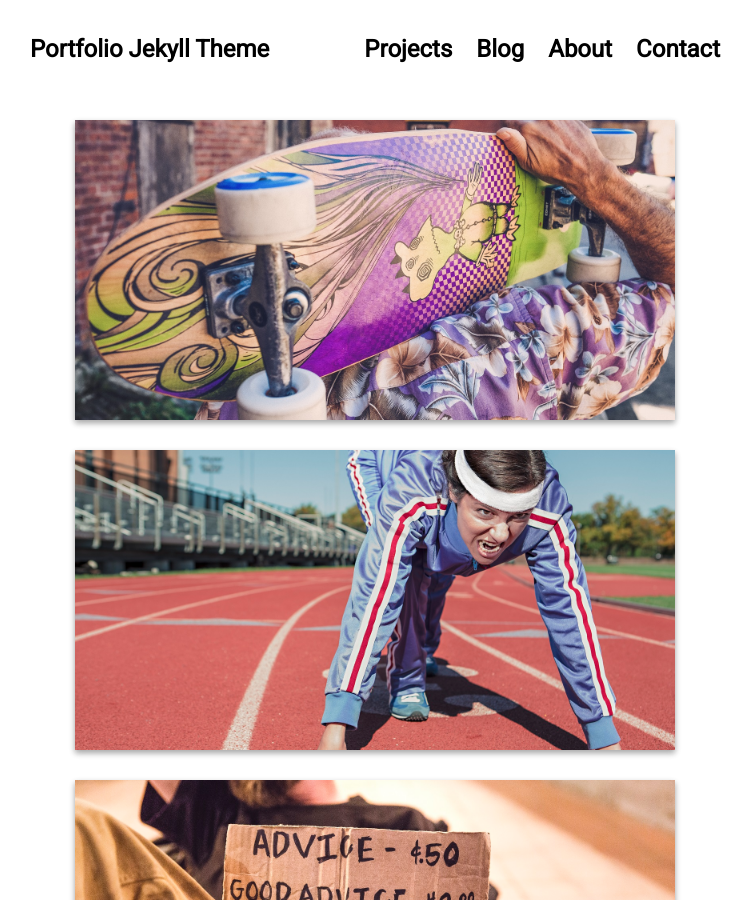
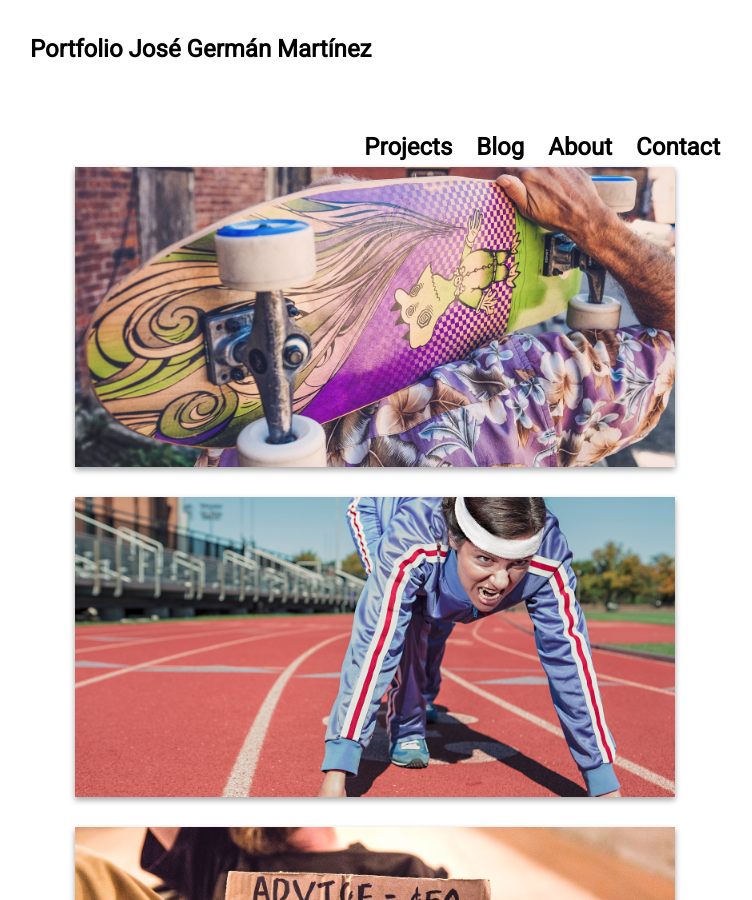
Before and after one commit to JoseGermanx/jgxdev, a Jekyll site: the page built from index.md, in a window 1280 px wide and 900 px high. Shown: the whole window, without its empty margins (265-1017 px from the left). Built offline with Jekyll 4.4.1, drawn with Linux system fonts in a browser that asks for light colours; nearby versions of some CDN libraries.

Commit message:
modificacion de titulo

```diff
--- a/_config.yml
+++ b/_config.yml
@@ -7,6 +7,6 @@ plugins:   [jekyll-sitemap, jekyll-feed,  jekyll-seo-tag]
 
 # Customise atom feed settings (this is where Jekyll-Feed gets configuration information)
 
-title:		   "Portfolio Jekyll Theme"
+title:		   "Portfolio José Germán Martínez"
 description: "Powered by Jekyll and GitHub Pages"
 author:      "Paul Le"
--- a/_data/settings.yml
+++ b/_data/settings.yml
@@ -25,7 +25,7 @@ social:
 - {icon: 'instagram', link: 'https://instagram.com/josegermanx'}
 - {icon: 'github',    link: 'https://github.com/josegermanx'}
 - {icon: 'linkedin',  link: 'https://linkedin.com/in/josgermanx'}
-- {icon: 'envelope',  link: 'mailto:mailto:jgermanmm@gmail.com'}
+- {icon: 'envelope',  link: 'mailto:jgermanmm@gmail.com'}
 
 # social network icons available: 'twitter' / 'facebook' / 'github' / 'pinterest' 'google-plus' / 'linkedin' / 'youtube' / 'instagram' / 'dribbble' / 'behance' / 'soundcloud' / 'vine'
 
```
Also changed, not shown: inicio.md (deleted, +0 -1 lines), pages/contact.md (+1 -1 lines).
